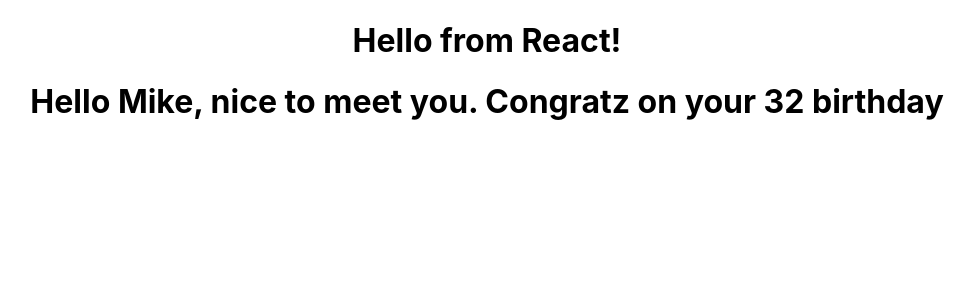
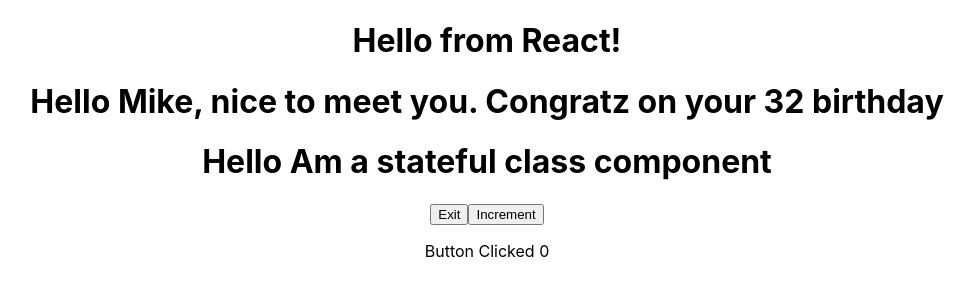
Before and after one commit to Hussain-Naik/react-example, a React (Create React App) app in the folder my-app/: page / in a window 1280 px wide. Shown: the top 300 px of the page, without its empty margins (153-1127 px from the left). Built offline with nearby package versions, Linux system fonts and the light colour scheme.

Commit message:
Add Stateful class components

```diff
--- a/my-app/src/App.js
+++ b/my-app/src/App.js
@@ -2,6 +2,7 @@
 import './App.css';
 import FunctionalGreeting from './components/FunctionalGreeting';
 import FunctionalGreetingWithProps from './components/FunctionalGreetingWithProps';
+import StatefulGreeting from './components/StatefulGreeting';
 
 function App() {
   return (
@@ -22,6 +23,7 @@
       </header> */}
       <FunctionalGreeting />
       <FunctionalGreetingWithProps greeting="nice to meet you" name="Mike" age='32' />
+      <StatefulGreeting greeting='Am a stateful class component'/>
     </div>
   );
 }
--- /dev/null
+++ b/my-app/src/components/StatefulGreeting.js
@@ -0,0 +1,47 @@
+import React from "react";
+
+class StatefulGreeting extends React.Component {
+    constructor(props) {
+        super(props);
+        this.state = {
+            introduction: 'Hello',
+            buttonText: 'Exit',
+            inc: 0,
+        };
+    }
+
+    handelClick() {
+        this.setState((prevState, prevProps) => {
+            console.log("Previous State:", prevState);
+            console.log("Previous Props:", prevProps);
+            return {
+                introduction: prevState.introduction === "Hello!" ? "Goodbye!" : "Hello!",
+                buttonText: prevState.buttonText === "Exit" ? "Enter" : "Exit",
+            };
+          });
+    }
+
+    increment() {
+        this.setState((prevState, prevProps) => {
+          console.log("Previous State:", prevState);
+          console.log("Previous Props:", prevProps);
+          return {
+            inc: prevState.inc + 1,
+          };
+        });
+      }
+
+    render() {
+        return (
+            <div>
+                <h1>{this.state.introduction} {this.props.greeting}</h1>
+                <button onClick={() => this.handelClick()}>{this.state.buttonText}</button>
+                <button onClick={() => this.increment()}>Increment</button>
+                <p>Button Clicked {this.state.inc}</p>
+            </div>
+        )
+    }
+
+}
+
+export default StatefulGreeting
```
